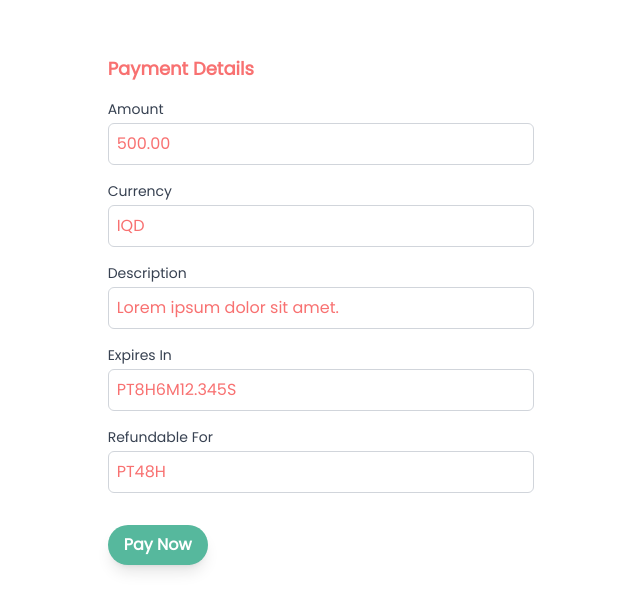
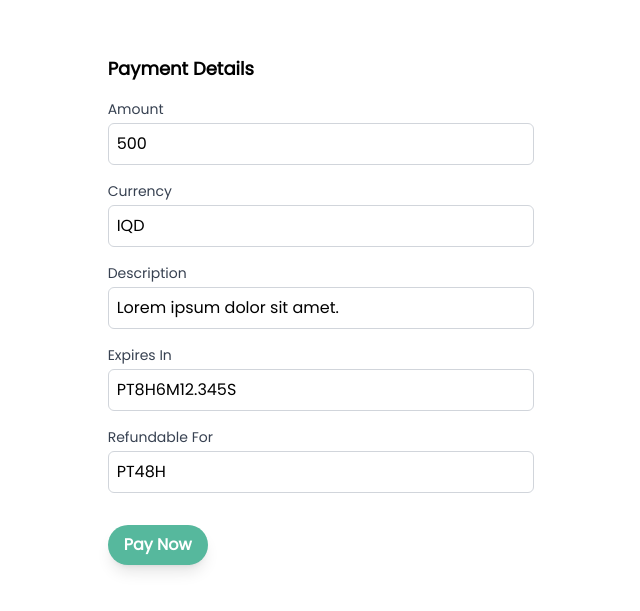
Before and after one commit to Ninnoss/fib-staging-payments, a React (Vite) app: page / in a window 1280 px wide. Shown: the part 121-732 px from the top of the page, without its empty margins (319-959 px from the left). Built offline with nearby package versions, Linux system fonts and the light colour scheme; no server answers.

Commit message:
cleaned up code

```diff
--- a/package.json
+++ b/package.json
@@ -5,6 +5,7 @@
   "type": "module",
   "scripts": {
     "dev": "vite",
+    "dev:proxy": "vite --host",
     "build": "vite build",
     "lint": "eslint . --ext js,jsx --report-unused-disable-directives --max-warnings 0",
     "preview": "vite preview"
--- a/src/hooks/useTokenRefresh.ts
+++ b/src/hooks/useTokenRefresh.ts
@@ -1,12 +1,14 @@
-import { useEffect } from 'react';
+import { useEffect, useState } from 'react';
 import fetchAccessToken from '../utils/fetchAccessToken';
 
 const useTokenRefresh = () => {
+  const [accessToken, setAccessToken] = useState('');
+
   useEffect(() => {
     const refreshToken = async () => {
       try {
         const token = await fetchAccessToken();
-        window.sessionStorage.setItem('access_token', token);
+        setAccessToken(token);
       } catch (error) {
         console.error('Error refreshing access token:', error);
       }
@@ -17,6 +19,8 @@ const useTokenRefresh = () => {
 
     return () => clearInterval(intervalId);
   }, []);
+
+  return accessToken;
 };
 
 export default useTokenRefresh;
--- a/src/pages/Home.jsx
+++ b/src/pages/Home.jsx
@@ -1,57 +1,34 @@
 import { useState } from 'react';
 import useTokenRefresh from '../hooks/useTokenRefresh';
 import PaymentForm from '../components/PaymentForm';
+import createPayment from '../utils/createPayment';
 
 const Home = () => {
-  const accessToken = window.sessionStorage.getItem('access_token');
-  const [paymentId, setPaymentId] = useState(null);
+  const accessToken = useTokenRefresh();
+
+  const [paymentData, setPaymentData] = useState(null);
   const [formData, setFormData] = useState({
-    amount: '500.00',
+    amount: '500',
     currency: 'IQD',
     description: 'Lorem ipsum dolor sit amet.',
     expiresIn: 'PT8H6M12.345S',
     refundableFor: 'PT48H',
+    statusCallbackUrl: 'https://URL_TO_UPDATE_YOUR_PAYMENT_STATUS',
   });
-  useTokenRefresh();
 
-  const createPayment = async () => {
-    try {
-      const paymentResponse = await fetch('https://fib.stage.fib.iq/protected/v1/payments', {
-        method: 'POST',
-        headers: {
-          'Content-Type': 'application/json',
-          Authorization: `Bearer ${accessToken}`,
-        },
-        body: JSON.stringify({
-          monetaryValue: {
-            amount: formData.amount,
-            currency: formData.currency,
-          },
-          description: formData.description,
-          expiresIn: formData.expiresIn,
-          refundableFor: formData.refundableFor,
-        }),
-      });
-
-      if (!paymentResponse.ok) {
-        throw new Error(`Error creating payment: ${paymentResponse.status} - ${paymentResponse.statusText}`);
-      }
-
-      const paymentData = await paymentResponse.json();
-      setPaymentId(paymentData.id);
-    } catch (error) {
-      console.error('Error creating payment:', error);
-    }
+  const handleCreatePayment = async () => {
+    const payment = await createPayment(accessToken, formData);
+    setPaymentData(payment);
   };
 
   return (
-    <main className="text-red-400 flex justify-center items-center py-44">
+    <main className="flex justify-center items-center py-44">
       <PaymentForm
         formData={formData}
         setFormData={setFormData}
-        createPayment={createPayment}
+        createPayment={handleCreatePayment}
       />
-      {paymentId && <p>Payment ID: {paymentId}</p>}
+      {paymentData && <p>Payment ID: {paymentData.paymentId}</p>}
     </main>
   );
 };
--- /dev/null
+++ b/src/utils/createPayment.js
@@ -0,0 +1,33 @@
+const createPayment = async (accessToken, formData) => {
+  try {
+    const paymentResponse = await fetch('https://fib.stage.fib.iq/protected/v1/payments', {
+      method: 'POST',
+      headers: {
+        'Content-Type': 'application/json',
+        Authorization: `Bearer ${accessToken}`,
+      },
+      body: JSON.stringify({
+        monetaryValue: {
+          amount: formData.amount,
+          currency: formData.currency,
+        },
+        description: formData.description,
+        expiresIn: formData.expiresIn,
+        refundableFor: formData.refundableFor,
+        statusCallbackUrl: 'https://URL_TO_UPDATE_YOUR_PAYMENT_STATUS',
+      }),
+    });
+
+    if (!paymentResponse.ok) {
+      throw new Error(`Error creating payment: ${paymentResponse.status} - ${paymentResponse.statusText}`);
+    }
+
+    const paymentData = await paymentResponse.json();
+    return paymentData.id;
+  } catch (error) {
+    console.error('Error creating payment:', error);
+    return null;
+  }
+};
+
+export default createPayment;
--- a/src/utils/fetchAccessToken.js
+++ b/src/utils/fetchAccessToken.js
@@ -17,7 +17,12 @@ const fetchAccessToken = async () => {
 
   const tokenData = await tokenResponse.json();
   const accessToken = tokenData.access_token;
-  window.sessionStorage.setItem('access_token', accessToken);
+
+  // Check if the token is different before updating
+  const currentToken = window.sessionStorage.getItem('access_token');
+  if (accessToken !== currentToken) {
+    window.sessionStorage.setItem('access_token', accessToken);
+  }
 
   return accessToken;
 };
```
Also changed, not shown: 1 other file (tests, documents, lock files or other folders).
